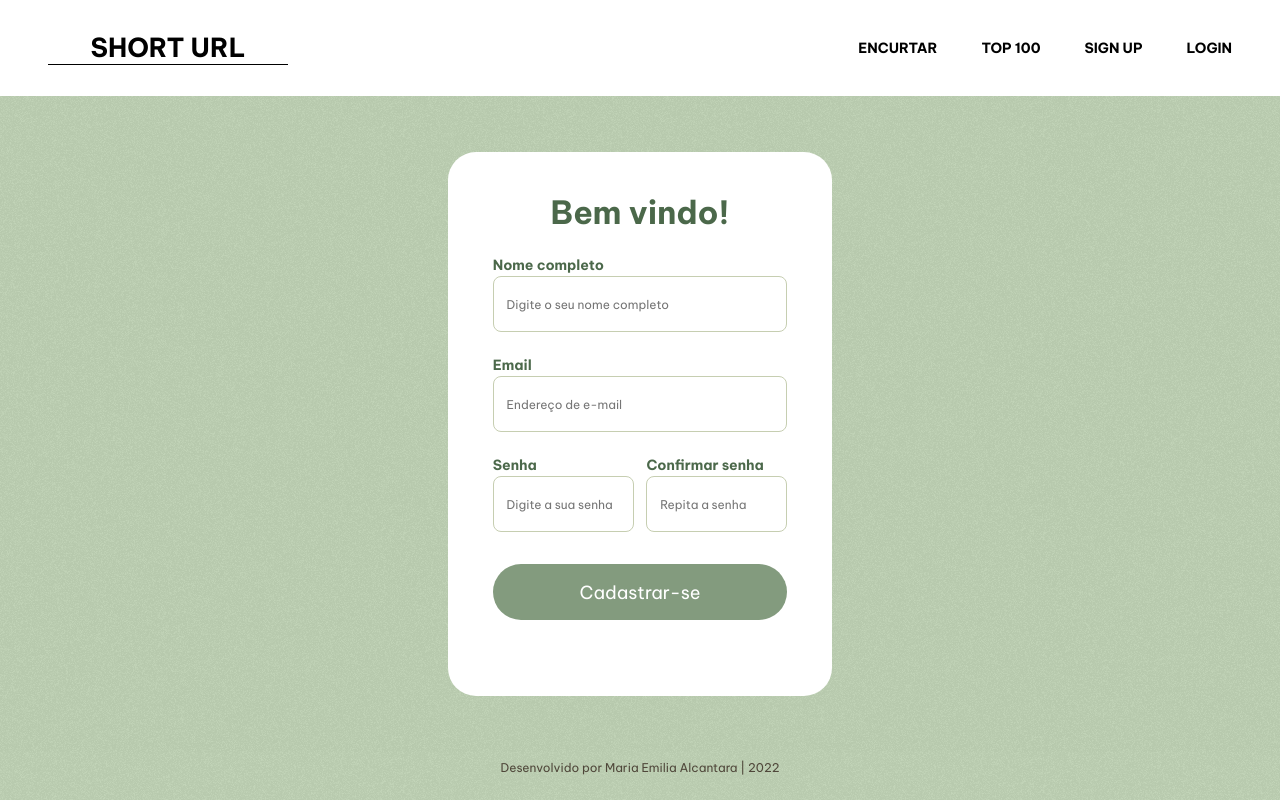
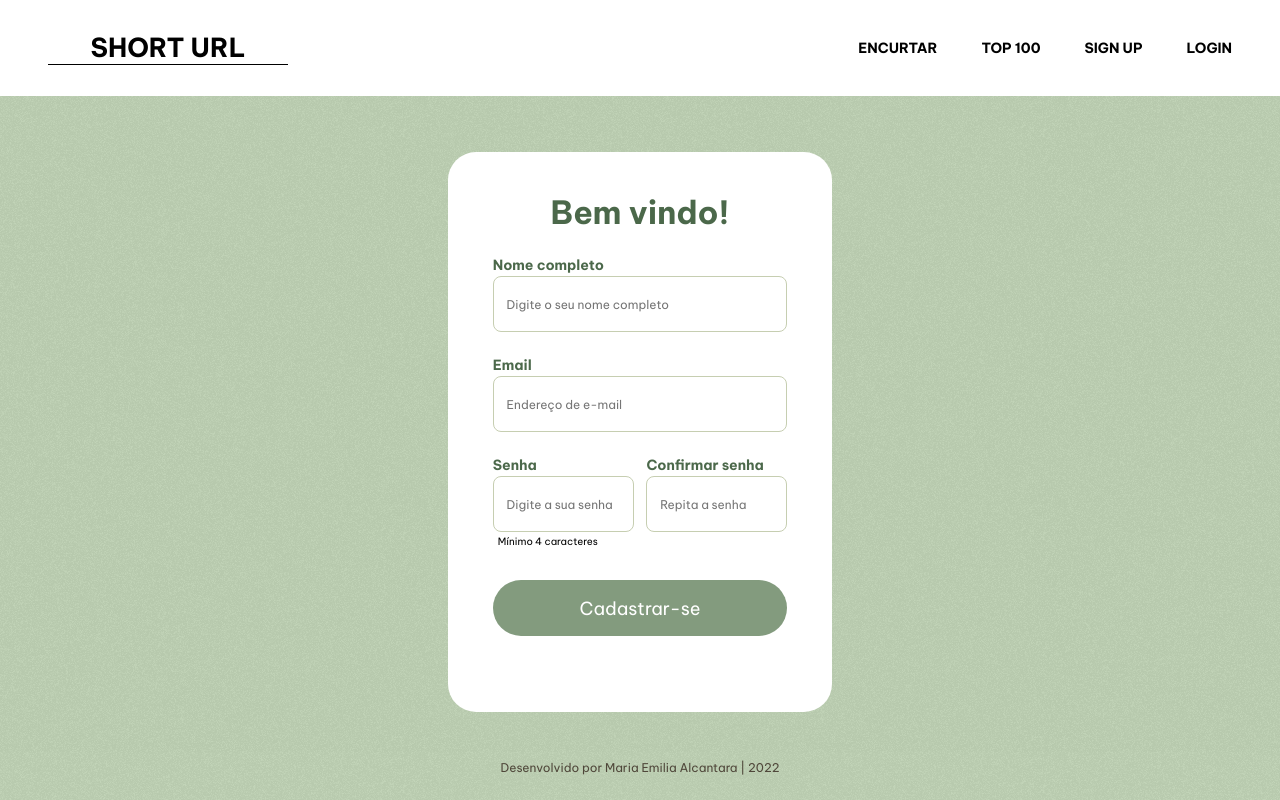
Before and after one commit to MariaEmiliaAlcantara/Short-URL-Frontend, a Vue app: page /signup in a window 1280 px wide. Built offline with nearby package versions, Linux system fonts and the light colour scheme.

Commit message:
input required, password rules

```diff
--- a/src/views/SignupView.vue
+++ b/src/views/SignupView.vue
@@ -8,11 +8,17 @@
           type="text"
           v-model="name"
           placeholder="Digite o seu nome completo"
+          required
         />
       </label>
       <label
         >Email
-        <input type="email" v-model="email" placeholder="Endereço de e-mail" />
+        <input
+          type="email"
+          v-model="email"
+          placeholder="Endereço de e-mail"
+          required
+        />
       </label>
       <div class="password">
         <label
@@ -21,7 +27,9 @@
             type="password"
             v-model="password"
             placeholder="Digite a sua senha"
+            required
           />
+          <p>Mínimo 4 caracteres</p>
         </label>
         <label
           >Confirmar senha
@@ -29,6 +37,7 @@
             type="password"
             v-model="password_confirm"
             placeholder="Repita a senha "
+            required
           />
         </label>
       </div>
@@ -60,7 +69,6 @@ export default {
 
       this.$router.push("/login");
     },
-
     validatePassword() {
       if (this.password.length < 4 || this.password_confirm < 4) {
         return true;
@@ -83,7 +91,7 @@ export default {
 
 .main-container {
   width: 30vw;
-  height: 68vh;
+  height: 70vh;
   margin-top: 7vh;
   display: flex;
   flex-direction: column;
@@ -107,6 +115,14 @@ export default {
   font-size: 0.875rem;
   color: var(--green-600);
   font-weight: bold;
+}
+
+label p {
+  font-size: 0.625rem;
+  font-weight: 400;
+  color: var(--black);
+  margin-top: 3px;
+  margin-left: 5px;
 }
 
 .main-container input {
```
